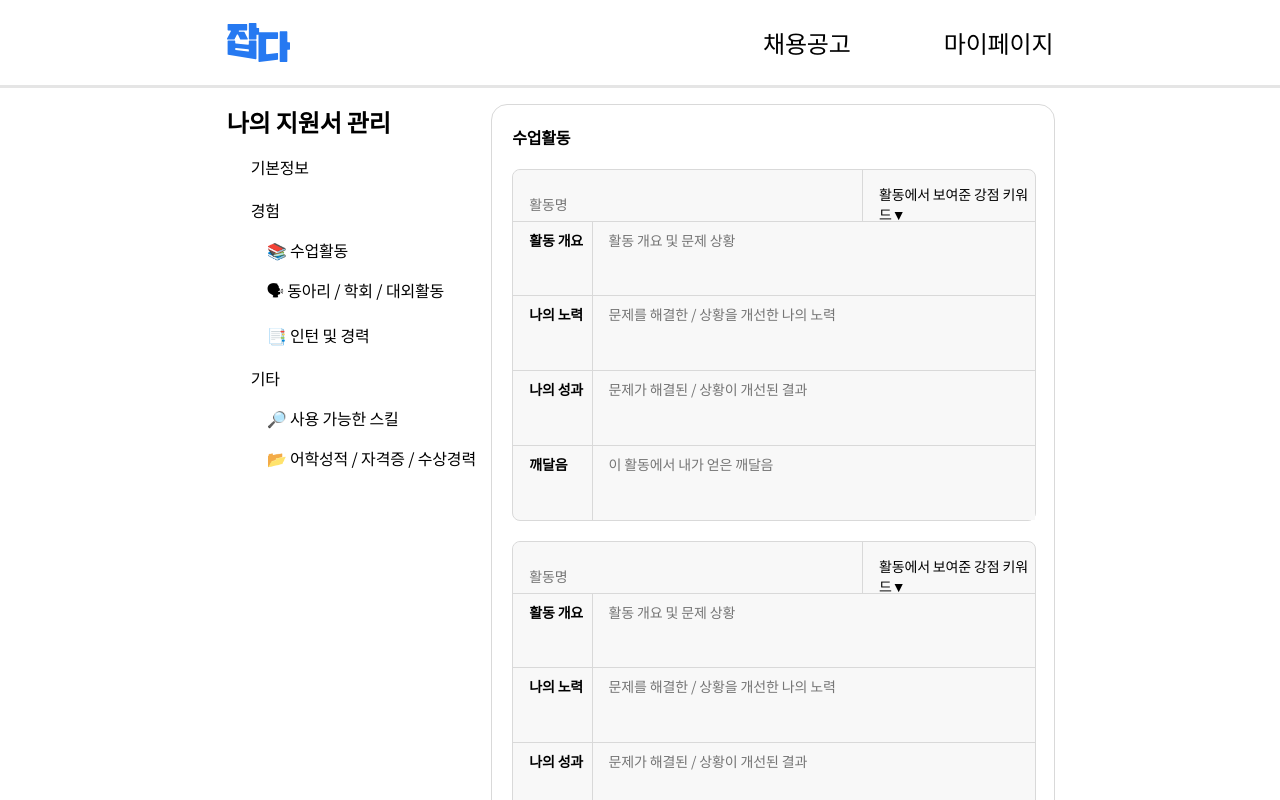
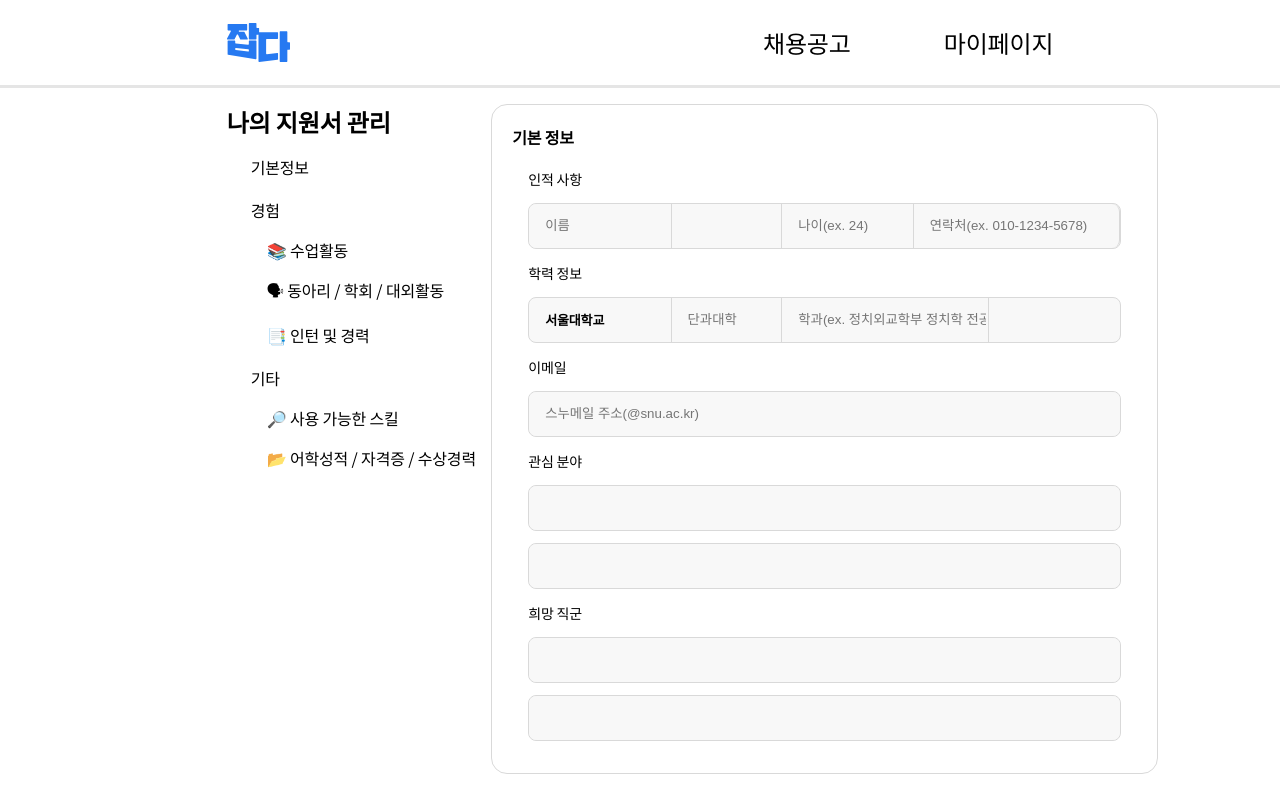
Before and after one commit to sangwonme/SNU-Creative-Research, a React (Create React App) app: page / in a window 1280 px wide. Shown: the top 800 px of the page. Built offline with nearby package versions, Linux system fonts and the light colour scheme.

Commit message:
:sparkles: Add BasicInfo

```diff
--- /dev/null
+++ b/src/components/CVPageRelated/BasicInfo/BasicInfo.module.scss
@@ -0,0 +1,146 @@
+@function toRem($value) {
+    $remValue: ($value / 16) + rem;
+    @return $remValue;
+}
+
+input{
+    padding-left: toRem(16);
+}
+
+input:focus{
+    z-index: 2;
+    background-color: white;
+    outline: #5696F4 solid;
+}
+
+.container{
+    // size
+    width: 100%;
+    // border
+    border: 1px solid #D9D9D9;
+    border-radius: 16px;
+    .wrapper{
+        // size
+        padding: toRem(20);
+        // center
+        margin: 0 auto;
+        .title{
+            // margin
+            margin-top: 0;
+            margin-bottom: toRem(20);
+            // font
+            font-size: toRem(16);
+            font-weight: 600;
+        }
+        .infowrapper{
+            // size
+            margin: 0 toRem(16);
+            .info{
+                // size
+                width: 100%;
+                .infotitle{
+                    // font
+                    font-size: toRem(14);
+                }
+
+                .firstgrid{
+                    // size
+                    height: toRem(44);
+                    padding: 0;
+                    // style
+                    background-color: #F8F8F8;
+                    border: 1px solid #D9D9D9;
+                    border-radius: 8px;
+                    // grid
+                    display: grid;
+                    grid-template-columns: 24.1% 18.74% 22.22% 1fr;
+                    grid-template-rows: 1fr;
+                    .name{
+                        // init
+                        border: none;
+                        background-color: #F8F8F8;
+                        // border
+                        border-right: #D9D9D9 1px solid;
+                        border-radius: 8px 0 0 8px;
+                    }
+                    .dropdown{
+                        // border
+                        border-right: #D9D9D9 1px solid;
+
+                    }
+                    .age{
+                        // init
+                        border: none;
+                        background-color: #F8F8F8;
+                        // border
+                        border-right: #D9D9D9 1px solid;
+                    }
+                    .phone{
+                        // init
+                        border: none;
+                        background-color: #F8F8F8;
+                        // border
+                        border-right: #D9D9D9 1px solid;
+                        border-radius: 0 8px 8px 0;
+                    }
+                }
+
+                .secondgrid{
+                    // size
+                    height: toRem(44);
+                    padding: 0;
+                    // style
+                    background-color: #F8F8F8;
+                    border: 1px solid #D9D9D9;
+                    border-radius: 8px;
+                    // grid
+                    display: grid;
+                    grid-template-columns: 24.1% 18.74% 1fr 22.22%;
+                    grid-template-rows: 1fr;
+                    .snu{
+                        // size
+                        height: 100%;
+                        margin: 0;
+                        padding-left: toRem(16);
+                        // font
+                        font-size: toRem(13);
+                        font-weight: 600;
+                        display: flex;
+                        align-items: center;
+                        // border
+                        border-right: #D9D9D9 1px solid;
+                    }
+                    .college{
+                        // init
+                        border: none;
+                        background-color: #F8F8F8;
+                        // border
+                        border-right: #D9D9D9 1px solid;
+                    }
+                }
+
+                .box{
+                    // size
+                    height: toRem(44);
+                    padding: 0;
+                    margin-bottom: toRem(12);
+                    // style
+                    background-color: #F8F8F8;
+                    border: 1px solid #D9D9D9;
+                    border-radius: 8px;
+                    .singleInput{
+                        // init
+                        border: none;
+                        background-color: #F8F8F8;
+                        // size
+                        width: 100%;
+                        height:100%;
+                        border-radius: 8px;
+                        box-sizing: border-box;
+                    }
+
+                }
+            }
+        }
+    }
+}
--- /dev/null
+++ b/src/components/CVPageRelated/BasicInfo/BasicInfo.tsx
@@ -0,0 +1,73 @@
+import * as React from 'react';
+import styles from './BasicInfo.module.scss';
+
+function BasicInfo() {
+  return (
+    <div className={styles.container}>
+      <div className={styles.wrapper}>
+        <p className={styles.title}>기본 정보</p>
+        <div className={styles.infowrapper}>
+
+          {/* 인적사항 */}
+          <div className={styles.info}>
+            <p className={styles.infotitle}>인적 사항</p>
+            <div className={styles.firstgrid}>
+              <input className={styles.name} type="text" placeholder='이름'/>
+              <div className={styles.dropdown}>
+
+              </div>
+              <input className={styles.age} type="number" placeholder='나이(ex. 24)' />
+              <input className={styles.phone} type='text' placeholder='연락처(ex. 010-1234-5678)'/>
+            </div>
+          </div>
+
+          {/* 학력정보 */}
+          <div className={styles.info}>
+            <p className={styles.infotitle}>학력 정보</p>
+            <div className={styles.secondgrid}>
+              <p className={styles.snu}>서울대학교</p>
+              <input className={styles.college} type="text" placeholder='단과대학'/>
+              <input className={styles.college} type="text" placeholder='학과(ex. 정치외교학부 정치학 전공)'/>
+              <div className={styles.dropdown}>
+
+              </div>
+            </div>
+          </div>
+
+        {/* 이메일 */}
+        <div className={styles.info}>
+          <p className={styles.infotitle}>이메일</p>
+          <div className={styles.box}>
+            <input className={styles.singleInput} type='email' placeholder='스누메일 주소(@snu.ac.kr)' />
+          </div>
+        </div>
+
+        {/* 관심분야 */}
+        <div className={styles.info}>
+          <p className={styles.infotitle}>관심 분야</p>
+          <div className={styles.box}>
+            <input className={styles.singleInput} type='text' />
+          </div>
+          <div className={styles.box}>
+            <input className={styles.singleInput} type='text' />
+          </div>
+        </div>
+
+        {/* 희망직군 */}
+        <div className={styles.info}>
+          <p className={styles.infotitle}>희망 직군</p>
+          <div className={styles.box}>
+            <input className={styles.singleInput} type='text' />
+          </div>
+          <div className={styles.box}>
+            <input className={styles.singleInput} type='text' />
+          </div>
+        </div>
+
+        </div>
+      </div>
+    </div>
+  );
+}
+
+export default BasicInfo;
--- a/src/pages/CVPage/CVPage.tsx
+++ b/src/pages/CVPage/CVPage.tsx
@@ -4,15 +4,20 @@ import Footer from '../../components/CVPageRelated/Footer/Footer';
 import SideMenu from '../../components/CVPageRelated/SideMenu/SideMenu';
 import styles from './CVPage.module.scss';
 import ExpCV from '../../components/CVPageRelated/ExpCV/ExpCV';
+import BasicInfo from '../../components/CVPageRelated/BasicInfo/BasicInfo';
 
 function CVPage() {
   return (
     <div className={styles.page}>
       <Header/>
-      <div className={styles. main}>
+      <div className={styles.main}>
+        <SideMenu/>
+        <BasicInfo/>
+      </div>
+      {/* <div className={styles.main}>
         <SideMenu/>
         <ExpCV title='수업활동'/>
-      </div>
+      </div> */}
       <Footer buttonText='저장'/>
     </div>
   );
```
